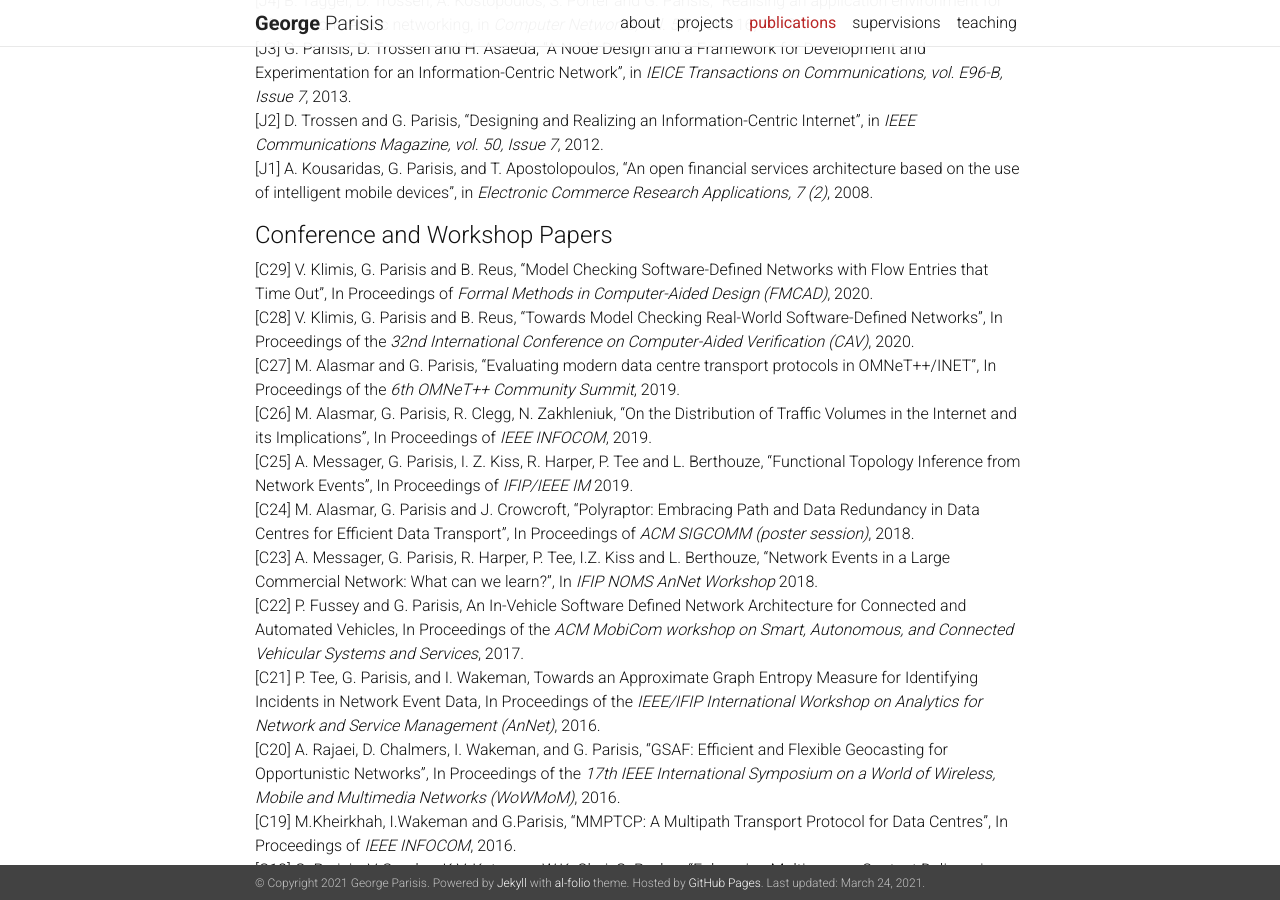
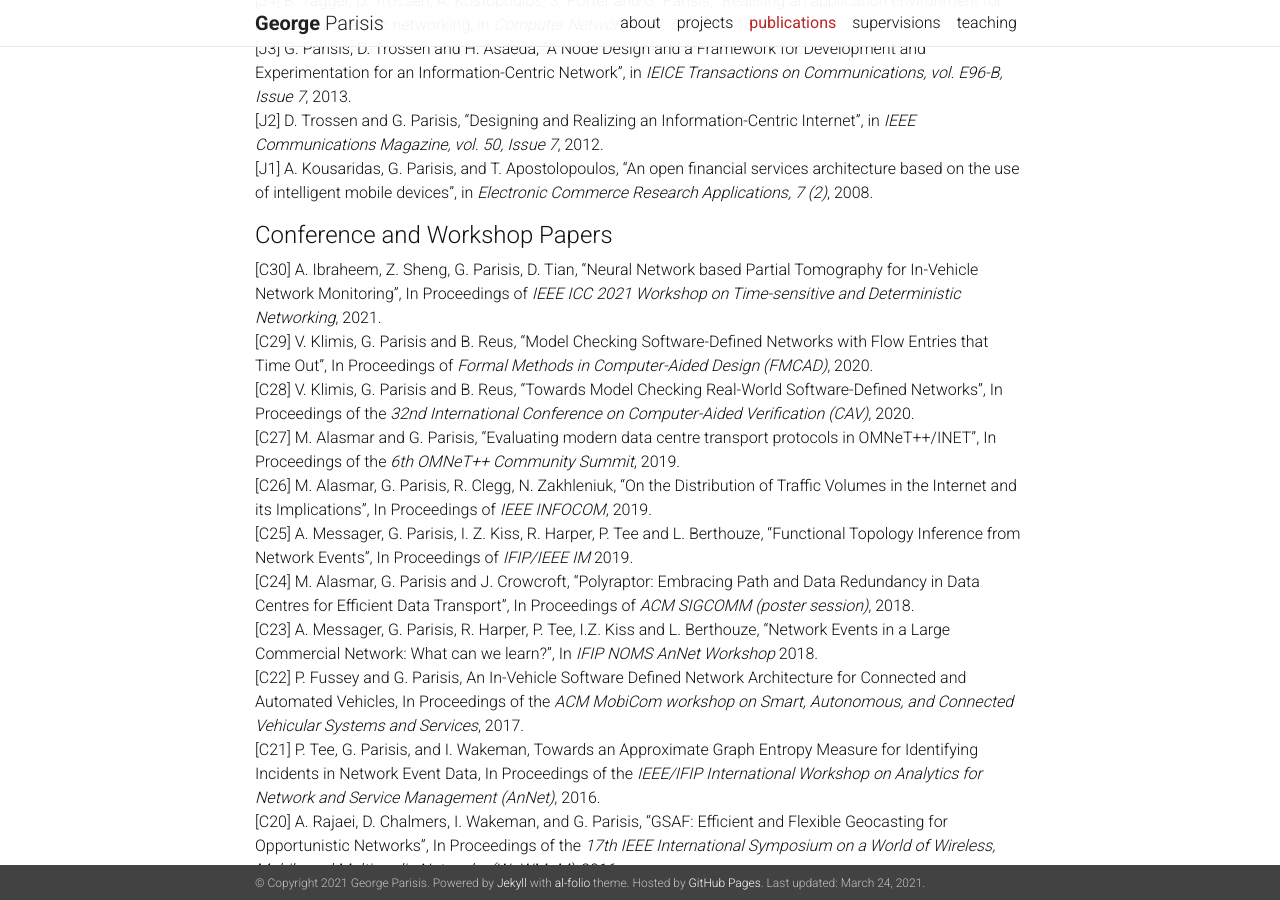
Before and after one commit to georgeparisis/georgeparisis.github.io, a Jekyll site: the page built from _pages/publications.md, in a window 1280 px wide and 900 px high, scrolled down 720 px. Built offline with Jekyll 4.4.1, drawn with Linux system fonts in a browser that asks for light colours; nearby versions of some CDN libraries; a style sheet for code colours, icons or effects is not loaded.

Commit message:
updated paper list

```diff
--- a/_pages/publications.md
+++ b/_pages/publications.md
@@ -36,6 +36,8 @@ nav: true
 [J1] A. Kousaridas, G. Parisis, and T. Apostolopoulos, "An open financial services architecture based on the use of intelligent mobile devices", in *Electronic Commerce Research Applications, 7 (2)*, 2008.
 
 #### Conference and Workshop Papers
+[C30] A. Ibraheem, Z. Sheng, G. Parisis, D. Tian, "Neural Network based Partial Tomography for In-Vehicle Network Monitoring", In Proceedings of *IEEE ICC 2021 Workshop on Time-sensitive and Deterministic Networking*, 2021.
+<br>
 [C29] V. Klimis, G. Parisis and B. Reus, "Model Checking Software-Defined Networks with Flow Entries that Time Out", In Proceedings of *Formal Methods in Computer-Aided Design (FMCAD)*, 2020.
 <br>
 [C28] V. Klimis, G. Parisis and B. Reus, "Towards Model Checking Real-World Software-Defined Networks", In Proceedings of the *32nd International Conference on Computer-Aided Verification (CAV)*, 2020.
```
